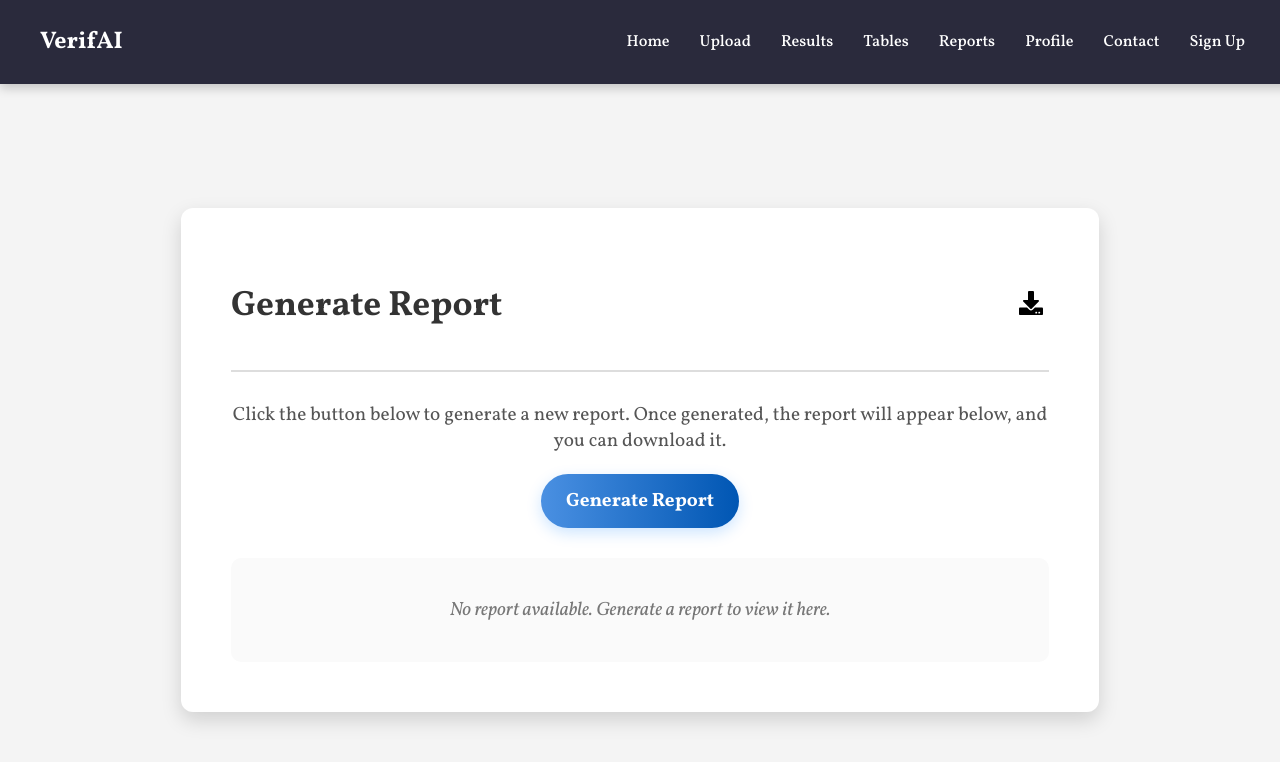
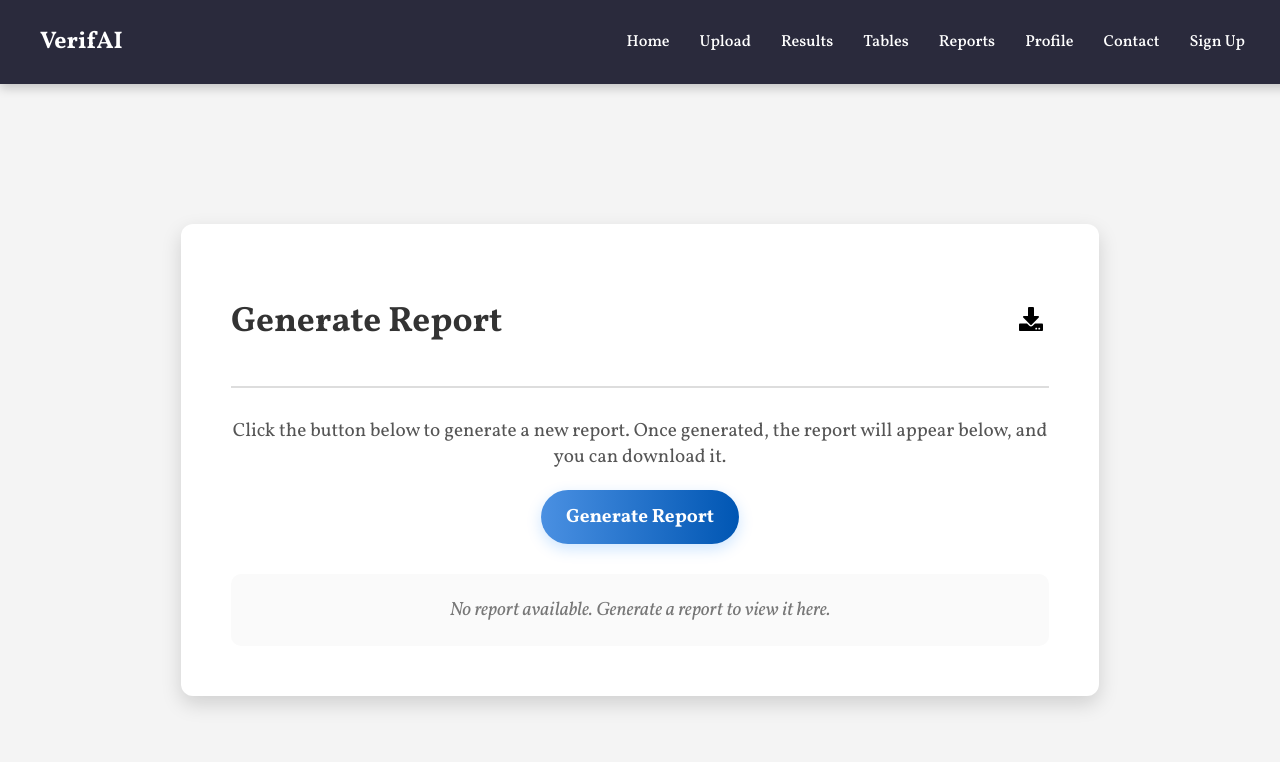
Before and after one commit to VerifAI-inc/VerifAI, a React (Create React App) app in the folder verifai-frontend/: page /reports in a window 1280 px wide. Shown: the top 762 px of the page. Built offline with nearby package versions, Linux system fonts and the light colour scheme.

Commit message:
Fix the container size of Report page.

```diff
--- a/verifai-frontend/src/styles/Reports.css
+++ b/verifai-frontend/src/styles/Reports.css
@@ -76,7 +76,7 @@
 
 .report-content {
     margin-top: 30px;
-    padding: 20px;
+    padding: 4px;
     border-radius: 10px;
     background: #fafafa;
 }
```
